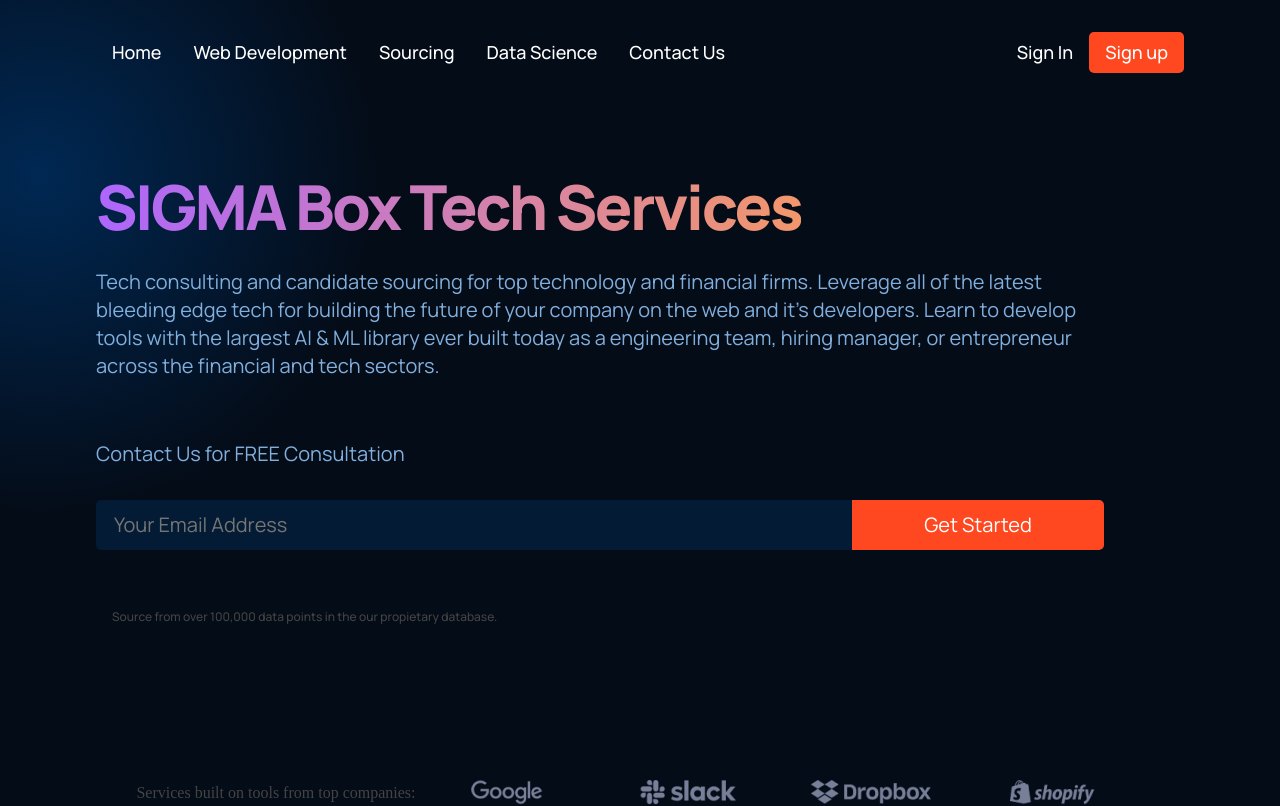
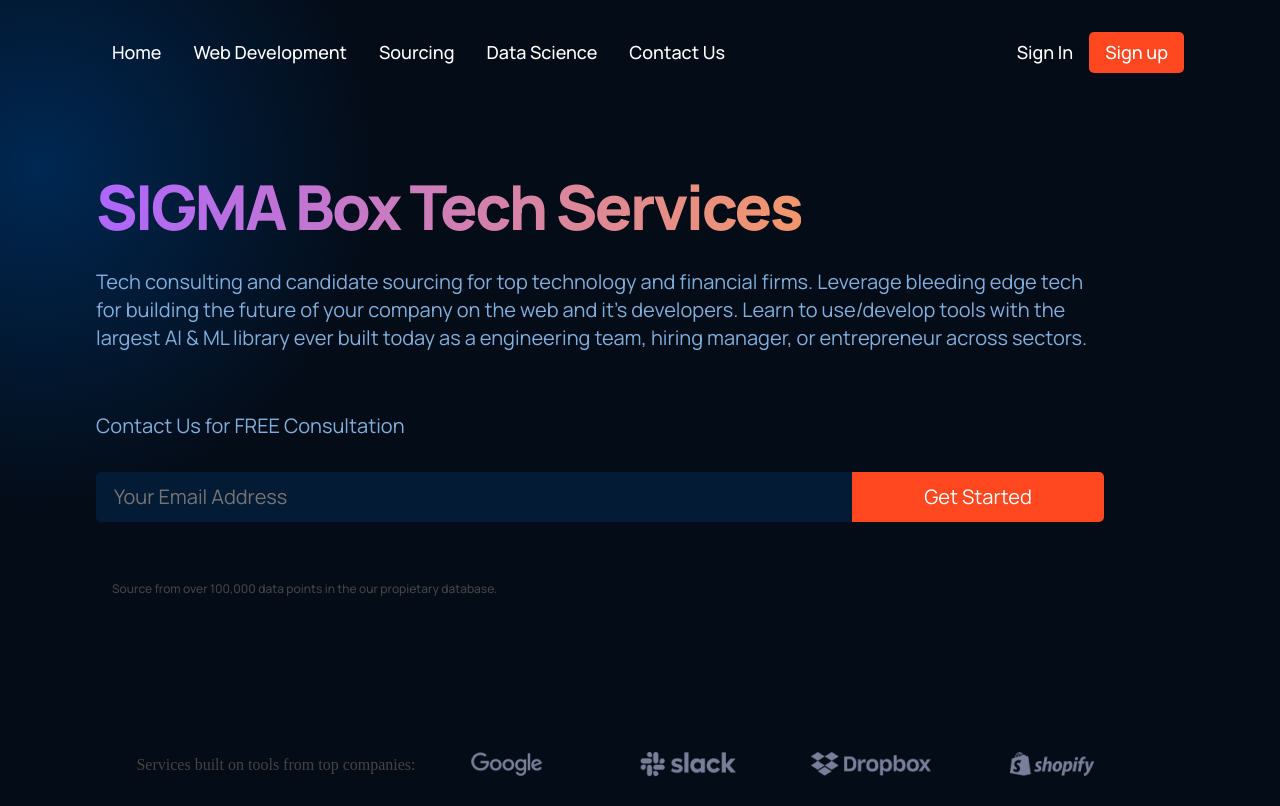
Before and after one commit to nottolivc/modern-ui, a React (Create React App) app: page / in a window 1280 px wide. Shown: the top 806 px of the page. Built offline with nearby package versions, Linux system fonts and the light colour scheme.

Commit message:
add staging for text modification and ab testing services

```diff
--- a/public/index.html
+++ b/public/index.html
@@ -7,7 +7,7 @@
     <meta name="theme-color" content="#000000" />
     <meta name="description" content="Web site created using create-react-app" />
     <!-- <link rel="apple-touch-icon" href="%PUBLIC_URL%/logo192.png" /> -->
-    <link rel="manifest" href="%PUBLIC_URL%/manifest.json" />
+    <!-- <link rel="manifest" href="%PUBLIC_URL%/manifest.json" /> -->
     <title>Sigma Services</title>
   </head>
   <body>
--- a/src/containers/header/Header.jsx
+++ b/src/containers/header/Header.jsx
@@ -9,9 +9,9 @@ const Header = () => (
     <div className="gpt3__header-content">
       <h1 className="gradient__text">SIGMA Box Tech Services</h1>
       <p>Tech consulting and candidate sourcing for top technology and financial firms.
-        Leverage all of the latest bleeding edge tech for building the future of your company on the web and it's developers.
-        Learn to develop tools with the largest AI & ML library ever built today as a engineering team, hiring manager,
-        or entrepreneur across the financial and tech sectors.</p>
+        Leverage bleeding edge tech for building the future of your company on the web and it's developers.
+        Learn to use/develop tools with the largest AI & ML library ever built today as a engineering team, hiring manager,
+        or entrepreneur across sectors.</p>
       <a href="services@sigmabox.com"><br /><br /><p>Contact Us for FREE Consultation</p></a>
       <div className="gpt3__header-content__input">
         <input type="email" placeholder="Your Email Address" />
```
